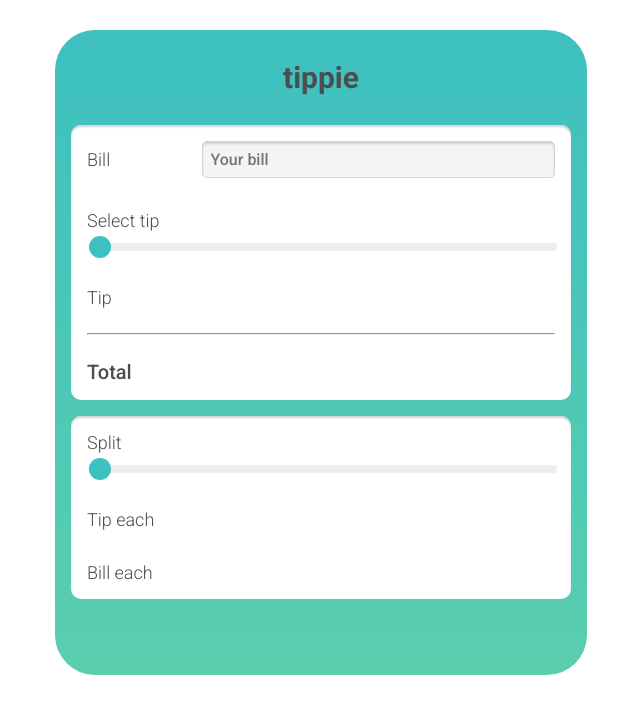
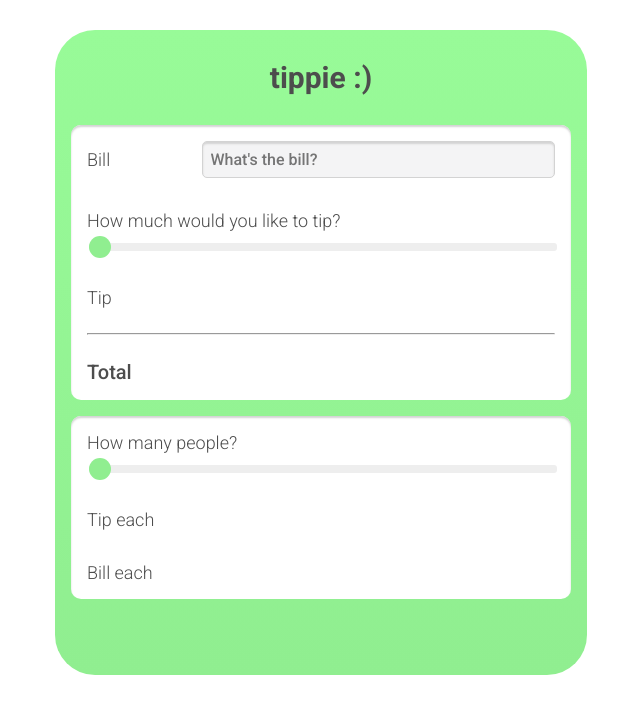
Before and after one commit to purpleheart808/tipcalc, a plain HTML site: page index.html in a window 1280 px wide. Shown: the whole page, without its empty margins (319-959 px from the left). Drawn offline with Linux system fonts and the light colour scheme.

Commit message:
Update presentation - title - colors - labels

```diff
--- a/index.html
+++ b/index.html
@@ -4,26 +4,26 @@
     <meta charset="UTF-8">
     <meta http-equiv="X-UA-Compatible" content="IE=edge">
     <meta name="viewport" content="width=device-width, initial-scale=1.0">
-    <title>TIP CALC</title>
+    <title>tippie :)</title>
     <link rel="stylesheet" href="styles/styles.css">
     <link rel="preconnect" href="https://fonts.googleapis.com">
-<link rel="preconnect" href="https://fonts.gstatic.com" crossorigin>
+    <link rel="preconnect" href="https://fonts.gstatic.com" crossorigin>
 <link href="https://fonts.googleapis.com/css2?family=Roboto:wght@300;500;700&display=swap" rel="stylesheet">
 </head>
 <body>
 
 <main id="container"> <!-- give the container element an id which we can use in JS to listen for all input events from its child input elements-->
-    <h1>tippie</h1>
+    <h1>tippie :)</h1>
     <section>
         <div class="bill">
             <label for="yourBill">Bill</label>
-            <input type="number" placeholder="Your bill" id="yourBill"  />
+            <input type="number" placeholder="What's the bill?" id="yourBill"  />
 
         </div>
 
         <div>
             <div class="space-between">
-                <label for="tipInput">Select tip</label>
+                <label for="tipInput">How much would you like to tip?</label>
                 <span id="tipPercent"></span>
             </div>
             <input type="range" value="0" id="tipInput" class="range">
@@ -44,7 +44,7 @@
     <section>
         <div>
         <div class="space-between">
-            <label for="splitInput">Split</label>
+            <label for="splitInput">How many people?</label>
             <span id="splitValue"></span>
         </div>
         <input type="range" min="1" max="10" value="1" id="splitInput" class="range">
@@ -89,12 +89,8 @@ let splitValue = document.getElementById("splitInput").value;
 //console.log({bill, tipPercent, splitValue}); //log the variable values, use curly braces to view them as objects//
 
 let tipValue = bill * (tipPercent / 100);
-
-
 let tipEach = tipValue/splitValue;
-
 let totalBill = bill + tipValue;
-
 let newBillEach = (bill + tipValue) / splitValue; // first get total bill inlcuding tip then divide by split value to get bill for each
 
 
--- a/styles/styles.css
+++ b/styles/styles.css
@@ -5,10 +5,11 @@ html{
     font-weight: 300;
 }
 
+
 main{
     max-width: 50rem; /*  50 x root font size = 500px */
     margin: 3rem auto; /*this centres the section along the horizontal axis*/
-    background: linear-gradient(#3dc0c0, #5bceae); /*set color to transition btwen two colors*/
+    background: linear-gradient(palegreen, lightgreen); /*set color to transition btwen two colors*/
     padding: 3rem 1.6rem 6rem 1.6rem; /*clockwise starting with top, right, bottom, then left*/
     border-radius: 4rem;
 }
@@ -92,6 +93,6 @@ input[type="number"]{ /*select only the input element(s) whose type is what's  s
  width: 2.2rem;
  height: 2.2rem;
  border-radius: 50%; /*to make it a circle*/
- background-color: #3dc0c0;
+ background-color: lightgreen;
 cursor: pointer;
 }
```
Also changed, not shown: favicon.ico (added).
